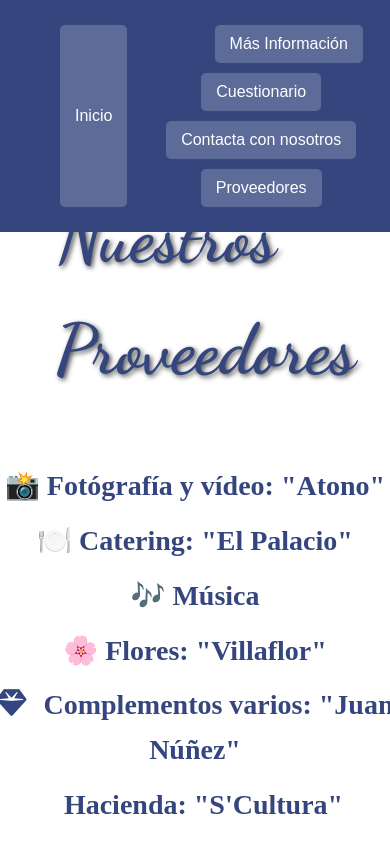
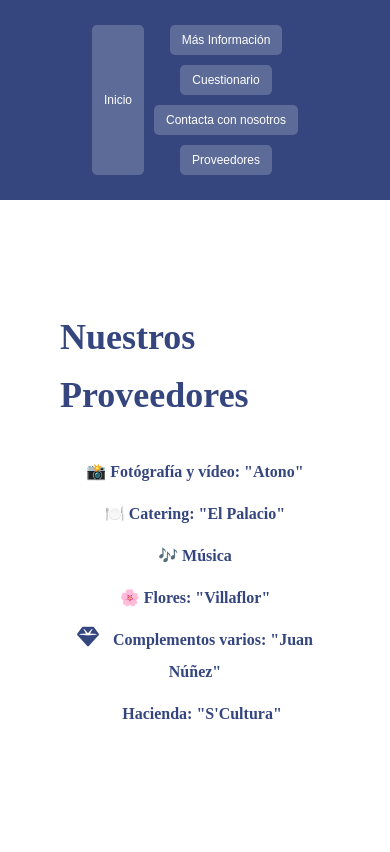
Before and after one commit to anmodenu/boda_d-A, a plain HTML site: page proveedores.html in a window 390 px wide. Drawn offline with Linux system fonts and the light colour scheme.

Commit message:
Add files via upload

```diff
--- a/proveedores.html
+++ b/proveedores.html
@@ -4,7 +4,7 @@
     <meta charset="UTF-8">
     <meta name="viewport" content="width=device-width, initial-scale=1.0">
     <title>Proveedores - Boda Desirée & Antonio</title>
-    <link rel="stylesheet" href="styles.css">
+    <link rel="stylesheet" href="styles_3.css">
     <link rel="stylesheet" href="https://cdnjs.cloudflare.com/ajax/libs/font-awesome/6.4.2/css/all.min.css">
 </head>
 <body class="info-page">
--- /dev/null
+++ b/styles_3.css
@@ -0,0 +1,160 @@
+/* General */
+body {
+    background: url('imagen_boda.jpeg') no-repeat center center/cover;
+    height: 100vh;
+    margin: 0;
+    display: flex;
+    flex-direction: column;
+    justify-content: center;
+    align-items: center;
+    text-align: center;
+    color: #FEF5D7;
+}
+
+header {
+    position: absolute;
+    top: 0;
+    width: 100%;
+    display: flex;
+    justify-content: center; /* Cambiado a 'center' para centrar los botones */
+    padding: 20px;
+    z-index: 10;
+    background-color: #35467F; /* Devolvemos el color azul */
+}
+
+header div {
+    display: flex;
+    flex-wrap: wrap; /* Permite que los botones se ajusten en pantallas pequeñas */
+    justify-content: center; /* Centra los botones */
+}
+
+.header-button {
+    background-color: rgba(255, 255, 255, 0.2);
+    border: none;
+    padding: 10px 15px;
+    color: white; /* Color blanco para los botones */
+    font-size: 14px; /* Tamaño de fuente ajustado */
+    cursor: pointer;
+    margin: 5px;
+    border-radius: 5px;
+    transition: background-color 0.3s ease;
+}
+
+.header-button:hover {
+    background-color: rgba(255, 255, 255, 0.4);
+}
+
+/* Ajuste para pantallas pequeñas */
+@media screen and (max-width: 600px) {
+    .header-button {
+        font-size: 12px; /* Reducir el tamaño de fuente en móviles */
+        padding: 8px 12px; /* Ajuste de padding para móviles */
+    }
+
+    header div {
+        flex-direction: column; /* En pantallas pequeñas, los botones se alinean en columna */
+        align-items: center;
+    }
+
+    .info-content {
+        font-size: 18px; /* Reducir el tamaño de texto */
+        margin-top: 80px;
+        padding: 10px;
+    }
+
+    .info-content p {
+        font-size: 16px; /* Reducir tamaño de párrafos */
+    }
+
+    .info-content a {
+        font-size: 16px; /* Reducir tamaño de enlaces */
+    }
+
+    .info-content h2 {
+        font-size: 40px; /* Reducir el tamaño del título */
+    }
+}
+
+/* Estilo para la página de información */
+.info-page {
+    background: white;
+    height: 100vh;
+    display: flex;
+    flex-direction: column;
+    justify-content: center;
+    align-items: center;
+    text-align: center;
+    color: #35467F;
+    padding: 40px;
+}
+
+/* Contenido principal */
+.info-content {
+    font-size: 24px;
+    max-width: 800px;
+    margin-top: 100px;
+    text-align: justify;
+    line-height: 1.6;
+}
+
+.info-content p {
+    margin-bottom: 20px;
+}
+
+.info-content a {
+    color: #35467F;
+    font-weight: bold;
+    text-decoration: none;
+}
+
+.info-content a:hover {
+    text-decoration: underline;
+}
+
+.info-content i {
+    font-size: 22px;
+    margin-right: 10px;
+    color: #35467F;
+}
+
+.info-content ul {
+    list-style: none;
+    padding: 0;
+    text-align: center;
+}
+
+.info-content li {
+    margin: 10px 0;
+    font-size: 20px;
+}
+
+.info-content a {
+    text-decoration: none;
+    font-weight: bold;
+    color: #35467F;
+}
+
+.info-content a:hover {
+    text-decoration: underline;
+}
+
+/* Cambios para mejorar visualización en móviles */
+@media screen and (max-width: 600px) {
+    /* Reducir tamaño de fuentes de la info-content */
+    .info-content {
+        font-size: 16px;
+        padding: 20px;
+    }
+
+    .info-content p {
+        font-size: 14px;
+    }
+
+    .info-content a {
+        font-size: 16px;
+    }
+
+    .info-content h2 {
+        font-size: 36px;
+    }
+}
```
Also changed, not shown: contacto.html (+1 -1 lines), mas-informacion.html (+1 -1 lines).
